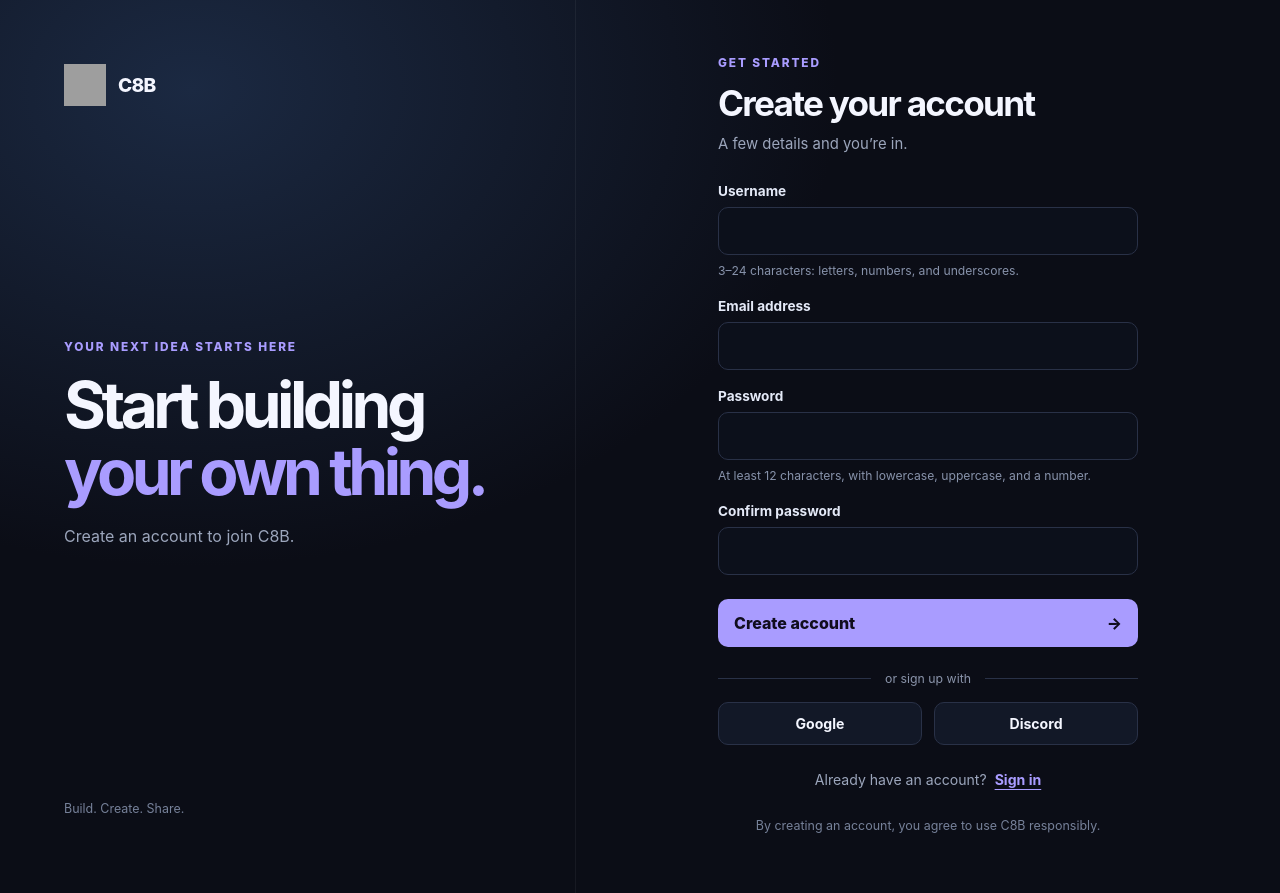
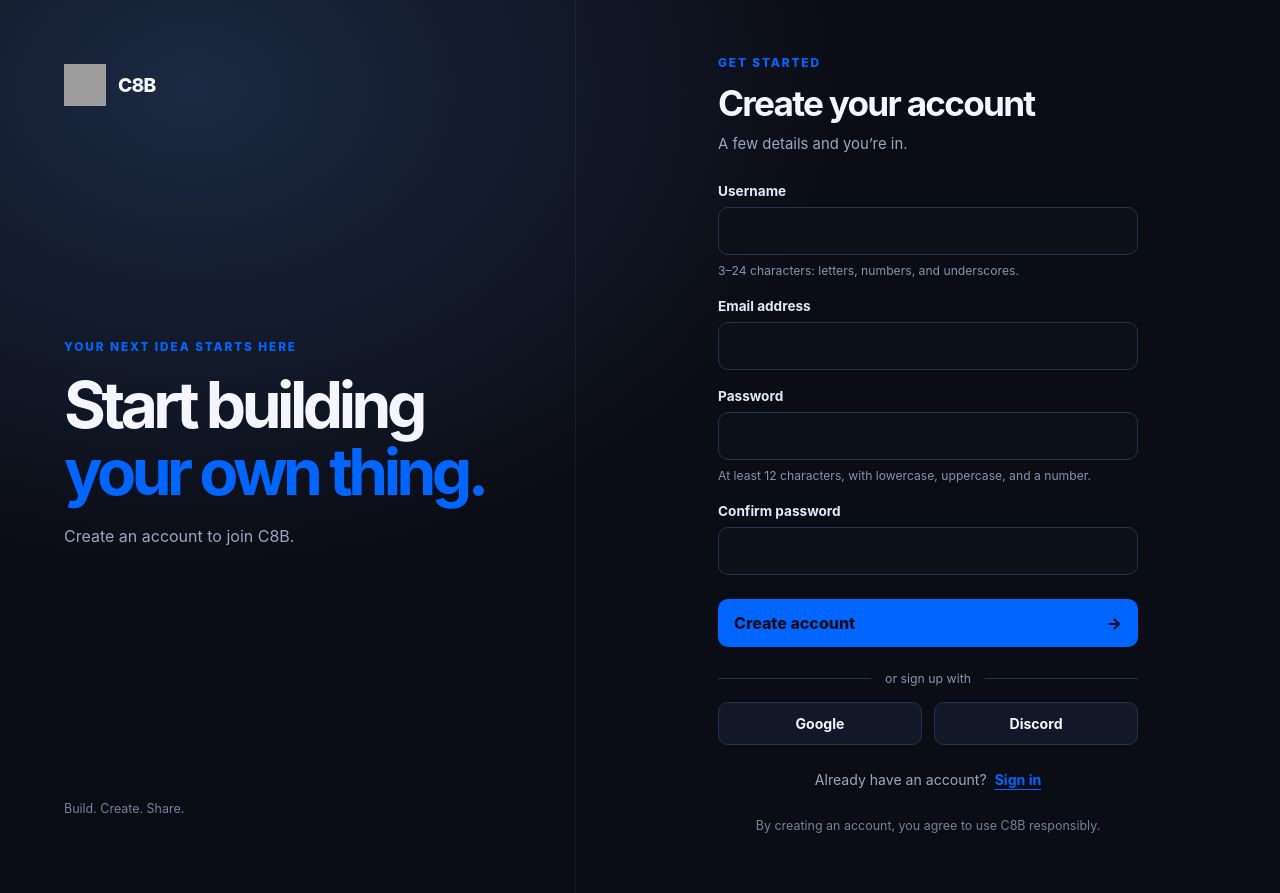
Before and after one commit to oubladmoh8-jpg/SITE-TEST, a PHP site: template views/register.html in a window 1280 px wide. Run offline with PHP 8.4, Linux system fonts and the light colour scheme; the template is opened without the code that fills it, so the values that code supplies are empty; grey boxes are pictures that could not be loaded.

Commit message:
Refactor purple theme colors to electric blue

```diff
--- a/public/css/auth.css
+++ b/public/css/auth.css
@@ -5,7 +5,7 @@
   --panel-soft: #151b2b;
   --text: #f4f6ff;
   --muted: #9ca6bc;
-  --accent: #a99cff;
+  --accent: #0066ff;
   --border: #293147;
   --danger: #ffb4b4;
 }
@@ -33,7 +33,7 @@ a { color: var(--accent); text-underline-offset: 4px; }
 .subheading { margin: 0 0 26px; font-size: .93rem; }
 form label { display: block; margin: 18px 0 8px; color: #e4e9f7; font-size: .85rem; font-weight: 650; }
 input:not([type="hidden"]) { display: block; width: 100%; min-height: 48px; padding: 12px 14px; color: var(--text); background: #0c101b; border: 1px solid var(--border); border-radius: 10px; outline: none; font: inherit; }
-input:focus { border-color: var(--accent); box-shadow: 0 0 0 3px #a99cff1c; }
+input:focus { border-color: var(--accent); box-shadow: 0 0 0 3px #0066ff1c; }
 small { display: block; margin-top: 7px; color: #8792aa; font-size: .76rem; line-height: 1.5; }
 .primary-button { width: 100%; display: flex; justify-content: space-between; align-items: center; margin-top: 24px; padding: 14px 16px; border: 0; border-radius: 10px; background: var(--accent); color: #100d1d; font: inherit; font-weight: 800; cursor: pointer; }
 .primary-button:disabled { cursor: wait; opacity: .65; }
```
